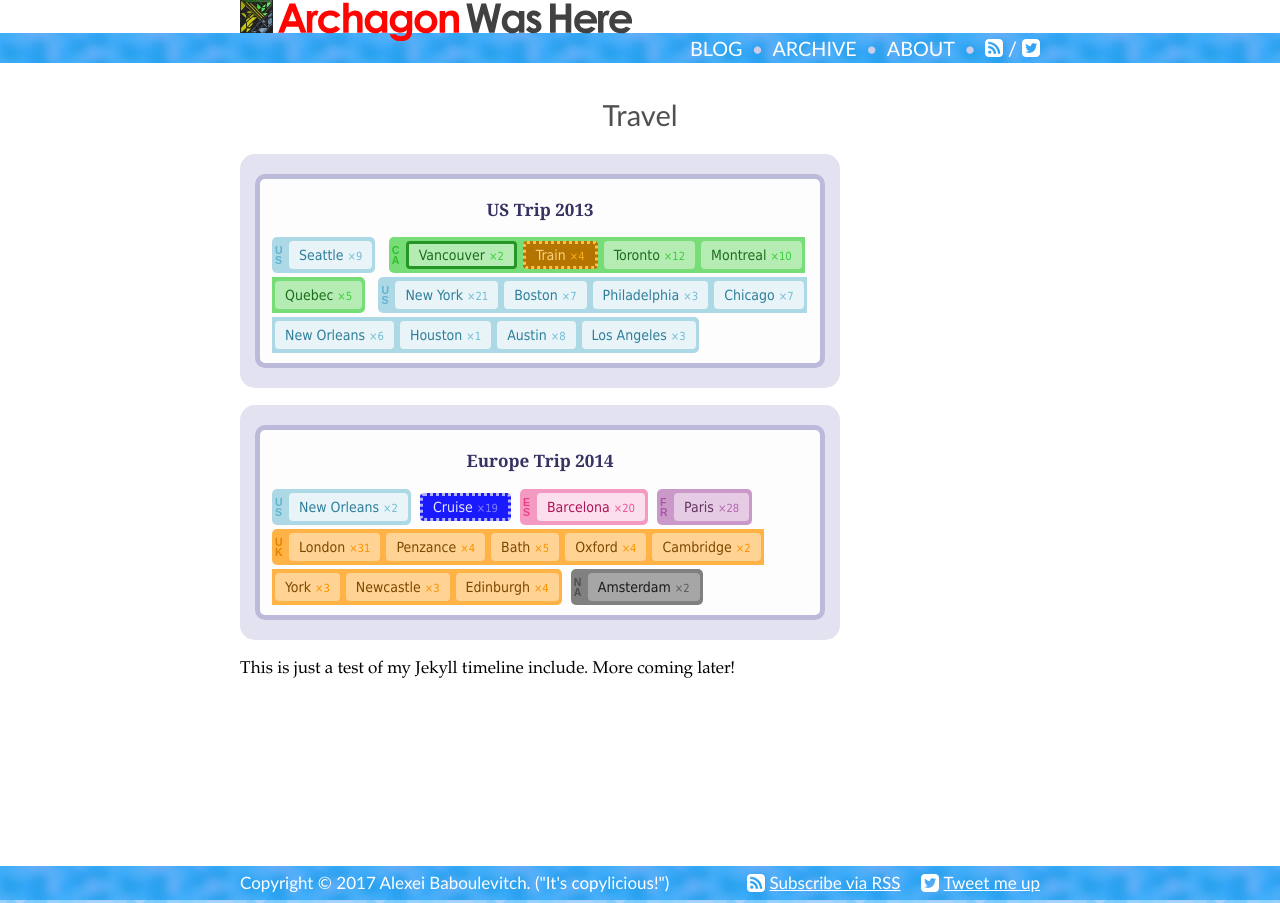
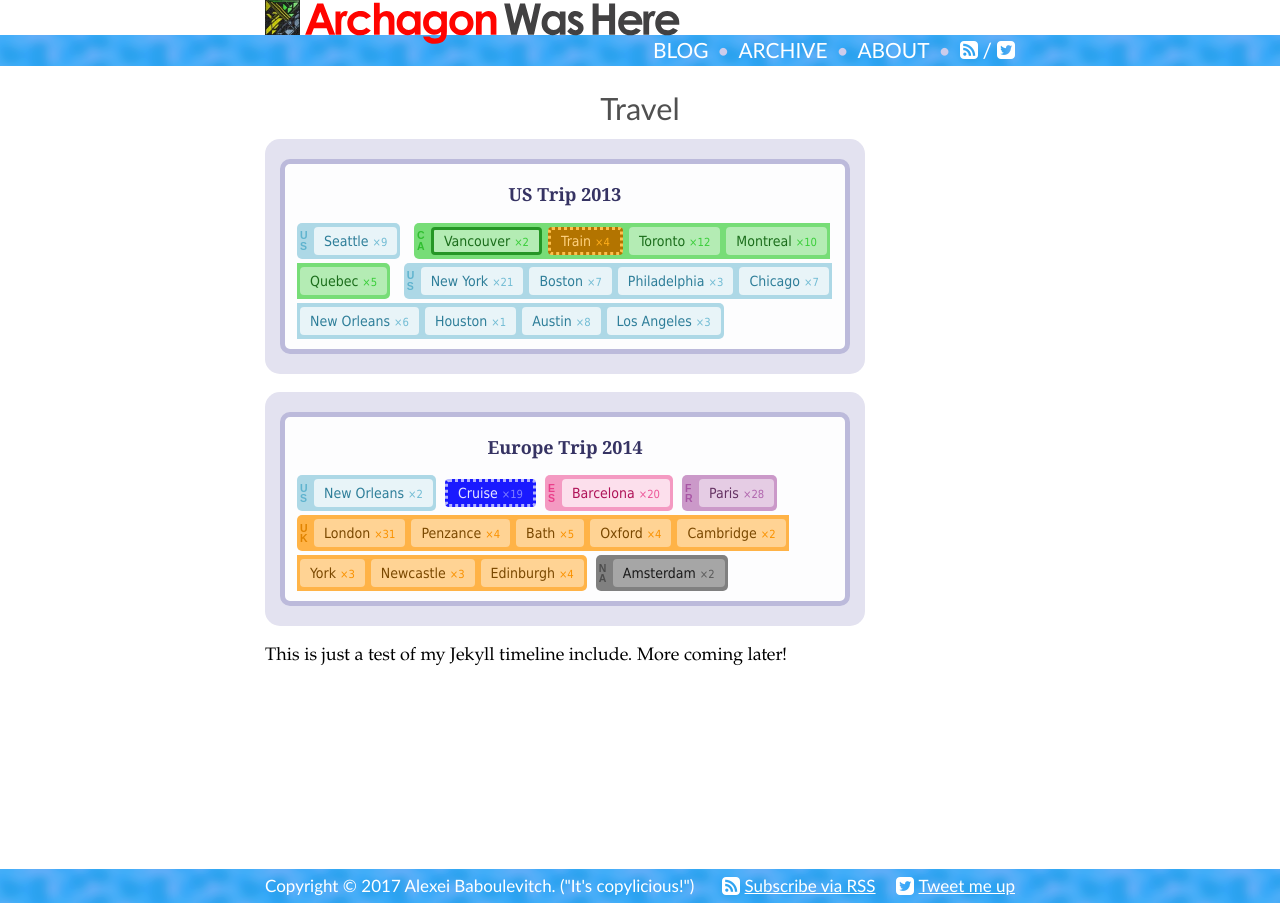
Before and after one commit to archagon/archagon.net, a Jekyll site: the page built from pages/timeline.md, in a window 1280 px wide. Built offline with Jekyll 4.4.1, drawn with Linux system fonts in a browser that asks for light colours.

Commit message:
Size adjustments.

```diff
--- a/css/main.scss
+++ b/css/main.scss
@@ -12,9 +12,9 @@ $header-font-family: 'Gill Sans', 'Gill Sans MT', 'Lato', Calibri, sans-serif;
 // $header-font-family: 'Cabin', 'Gill Sans', 'Gill Sans MT', 'Lato', Calibri, sans-serif;
 $alert-font-family: $header-font-family;
 
-$base-font-size:   0.9em;
+$base-font-size:   0.95em;
 $small-font-size:  7px;
-$base-line-height: 1.5;
+$base-line-height: 1.4em;
 
 // TODO: figure out how to untangle these
 $spacing-unit: 1em; //spacing between text elements: p, etc.
@@ -30,7 +30,7 @@ $grey-color:       #828282;
 $grey-color-light: lighten($grey-color, 40%);
 
 $on-palm:          600px;
-$content-width:    80rem;
+$content-width:    75rem;
 
 @import
         "base",
```
